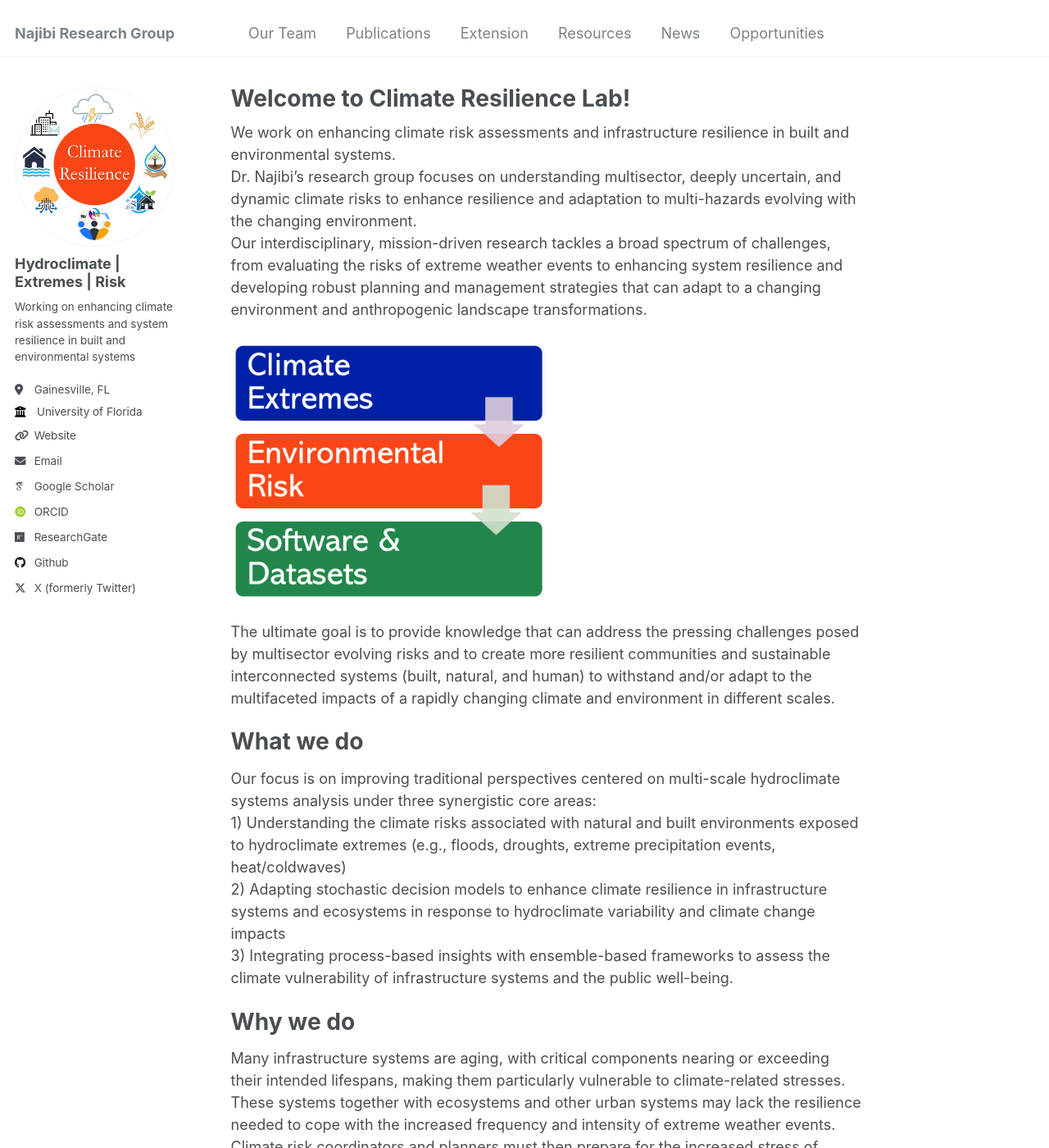
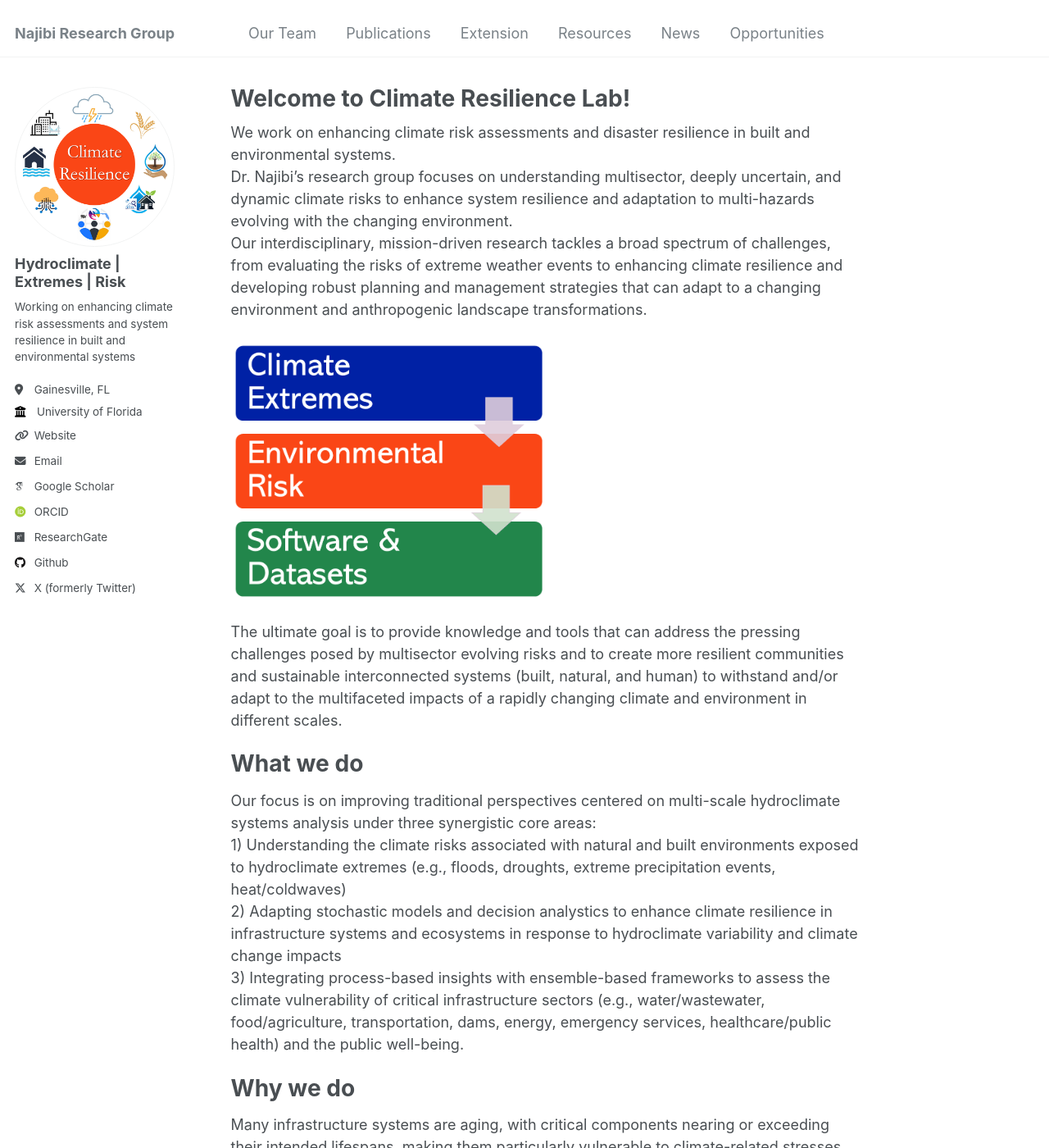
Before and after one commit to nassernajibi/lab, a Jekyll site: the page built from _pages/about.md, in a window 1280 px wide and 1400 px high. Shown: the whole window at 82% size. Built offline with Jekyll 4.4.1, drawn with Linux system fonts in a browser that asks for light colours; some web fonts are replaced.

Commit message:
Update about

```diff
--- a/_pages/about.md
+++ b/_pages/about.md
@@ -7,20 +7,20 @@ redirect_from:
   - /about.html
 ---
 
-We work on enhancing climate risk assessments and infrastructure resilience in built and environmental systems.<br/>
-Dr. Najibi's research group focuses on understanding multisector, deeply uncertain, and dynamic climate risks to enhance resilience and adaptation to multi-hazards evolving with the changing environment.<br/>
-Our interdisciplinary, mission-driven research tackles a broad spectrum of challenges, from evaluating the risks of extreme weather events to enhancing system resilience and developing robust planning and management strategies that can adapt to a changing environment and anthropogenic landscape transformations.<br/>
+We work on enhancing climate risk assessments and disaster resilience in built and environmental systems.<br/>
+Dr. Najibi's research group focuses on understanding multisector, deeply uncertain, and dynamic climate risks to enhance system resilience and adaptation to multi-hazards evolving with the changing environment.<br/>
+Our interdisciplinary, mission-driven research tackles a broad spectrum of challenges, from evaluating the risks of extreme weather events to enhancing climate resilience and developing robust planning and management strategies that can adapt to a changing environment and anthropogenic landscape transformations.<br/>
 
 <img src="images/lab_graphical_abstract_2.png" alt="Graphical Abstract" width="50%" />
 
-The ultimate goal is to provide knowledge that can address the pressing challenges posed by multisector evolving risks and to create more resilient communities and sustainable interconnected systems (built, natural, and human) to withstand and/or adapt to the multifaceted impacts of a rapidly changing climate and environment in different scales.
+The ultimate goal is to provide knowledge and tools that can address the pressing challenges posed by multisector evolving risks and to create more resilient communities and sustainable interconnected systems (built, natural, and human) to withstand and/or adapt to the multifaceted impacts of a rapidly changing climate and environment in different scales.
 
 What we do
 ======
 Our focus is on improving traditional perspectives centered on multi-scale hydroclimate systems analysis under three synergistic core areas:<br/>
 1) Understanding the climate risks associated with natural and built environments exposed to hydroclimate extremes (e.g., floods, droughts, extreme precipitation events, heat/coldwaves)<br/>
-2) Adapting stochastic decision models to enhance climate resilience in infrastructure systems and ecosystems in response to hydroclimate variability and climate change impacts<br/>
-3) Integrating process-based insights with ensemble-based frameworks to assess the climate vulnerability of infrastructure systems and the public well-being.<br/>
+2) Adapting stochastic models and decision analystics to enhance climate resilience in infrastructure systems and ecosystems in response to hydroclimate variability and climate change impacts<br/>
+3) Integrating process-based insights with ensemble-based frameworks to assess the climate vulnerability of critical infrastructure sectors (e.g., water/wastewater, food/agriculture, transportation, dams, energy, emergency services, healthcare/public health) and the public well-being.<br/>
 
 Why we do
 ======
```
